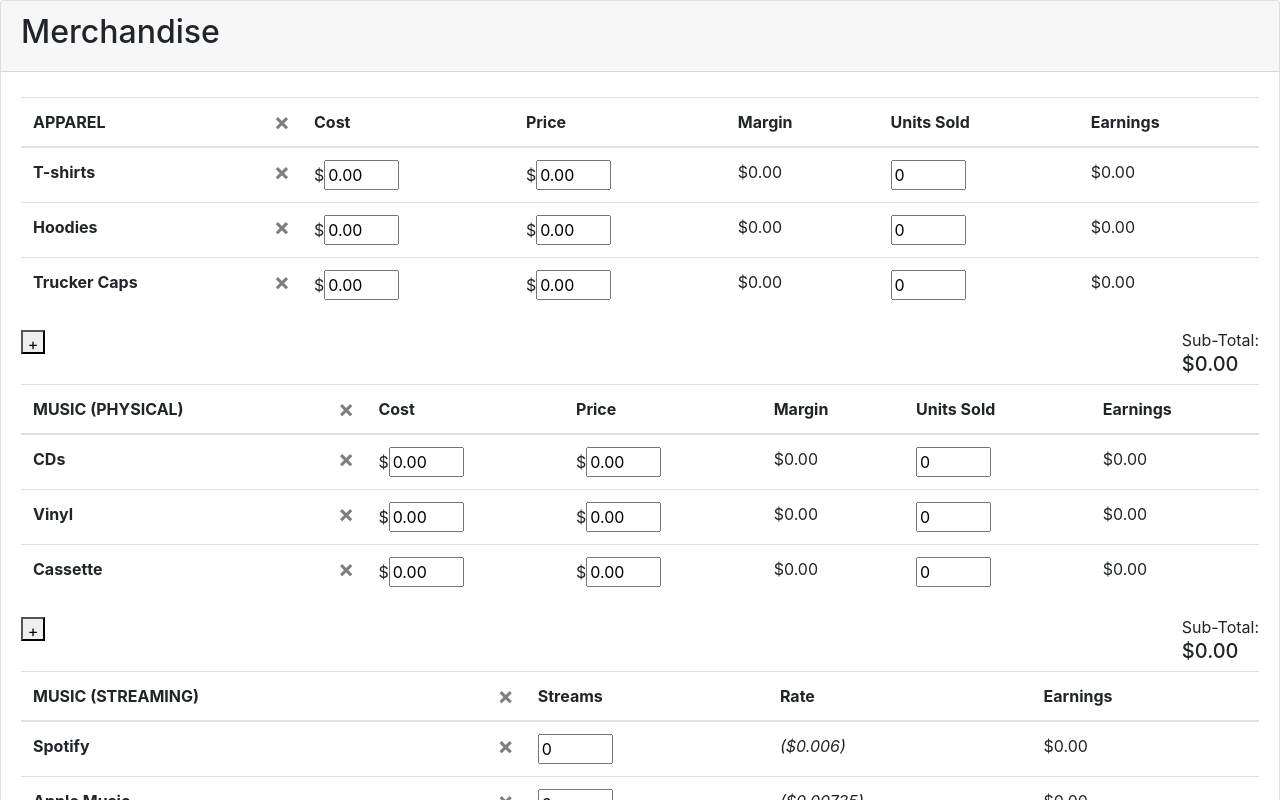
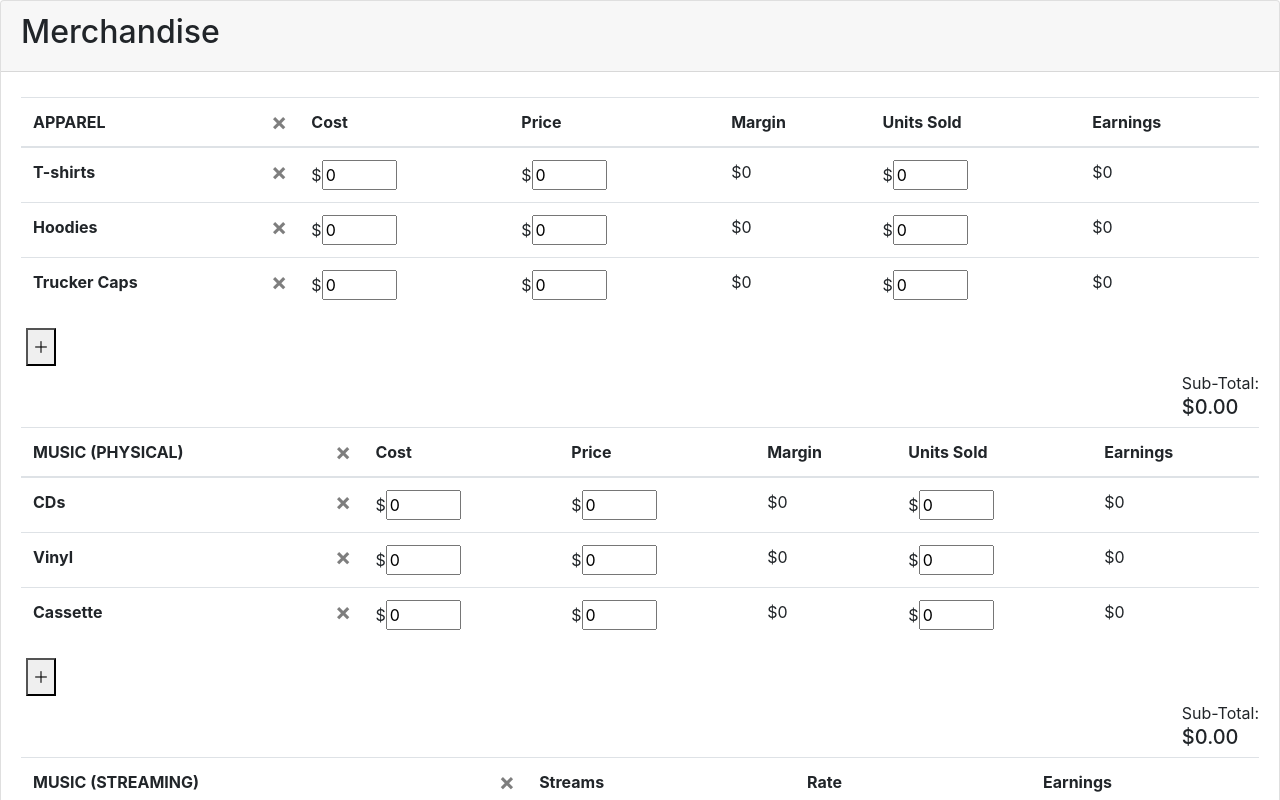
Before and after one commit to perfa/band-incomes, a React app: page / in a window 1280 px wide. Shown: the top 800 px of the page. Built offline with nearby package versions, Linux system fonts and the light colour scheme.

Commit message:
Hooks: attempted by rewrite

```diff
--- a/src/app.jsx
+++ b/src/app.jsx
@@ -9,14 +9,32 @@ import 'bootstrap/dist/css/bootstrap.min.css';
 
 
 function App() {
+    const unitValues = (row, col, val) => {
+        row.values[col] = val;
+        const { price, cost, units } = row.values;
+        const  margin = Math.round(100 * (price - cost)) / 100;
+
+        row.values.margin = margin;
+        row.values.total = margin * units;
+    }
+    const streamValues = (row, col, val) => {
+        row.values[col] = val;
+        const { streams, rate } = row.values;
+        const total = Math.round(100 * (streams * rate)) / 100;
+
+        row.values.total = total
+    }
     const defaults = [
         new TableData(0, 'Apparel', UnitSalesTable, false),
         new TableData(1, 'Music (Physical)', UnitSalesTable, false),
         new TableData(2, 'Music (Streaming)', StreamsTable, false)
     ]
-    defaults[0].rows = [ new RowData(0, 'T-shirts', false), new RowData(0, 'Hoodies', false), new RowData(0, 'Trucker Caps', false) ]
-    defaults[1].rows = [ new RowData(0, 'CDs', false), new RowData(0, 'Vinyl', false), new RowData(0, 'Cassette', false) ]
-    defaults[2].rows = [ new RowData(0, 'Spotify', false), new RowData(0, 'Apple Music', false), new RowData(0, 'Tidal', false) ]
+    defaults[0].rows = [ new RowData(0, 'T-shirts', false, unitValues), new RowData(1, 'Hoodies', false, unitValues), new RowData(2, 'Trucker Caps', false, unitValues) ]
+    defaults[1].rows = [ new RowData(0, 'CDs', false, unitValues), new RowData(1, 'Vinyl', false, unitValues), new RowData(2, 'Cassette', false, unitValues) ]
+    defaults[2].rows = [ new RowData(0, 'Spotify', false, streamValues), new RowData(1, 'Apple Music', false, streamValues), new RowData(2, 'Tidal', false, streamValues) ]
+    defaults[0].index = 2
+    defaults[1].index = 2
+    defaults[2].index = 2
     defaults[2].rows[0].values.rate = 0.006
     defaults[2].rows[1].values.rate = 0.00735
     defaults[2].rows[2].values.rate = 0.01284
--- a/src/components/calculator.jsx
+++ b/src/components/calculator.jsx
@@ -62,15 +62,19 @@ export class Calculator extends React.Component {
         this.setState(newState);
     }
 
-    onValueChange(index, rowIndex, value) {
+    onValueChange(index, rowIndex, col, value) {
         const newState = {categories: [...this.state.categories]}
         const table = newState.categories.find(t => t.index === index);
         const row = table.rows.find(r => r.index === rowIndex);
-        row.updateValue(value);
-
-        newState.total = this.state.categories.reduce((acc, t) => acc + t.total(), 0);
+        row.updateValue(col, value);
+        newState.total = newState.categories.reduce((acc, t) => acc + t.total(), 0)
 
         this.setState(newState);
+    }
+
+    onNameChange(named, value) {
+        named.rename(value);
+        return named;
     }
 
     tableCreator(type, close) {
@@ -83,7 +87,19 @@ export class Calculator extends React.Component {
                 <div className="card-header">{this.props.children}</div>
                 <div className="card-body">
                         {this.state.categories.map( table => {
-                            return React.createElement(table.type, {key: table.name, table: table, rowFuncs: {addRow: this.addRow, removeRow: this.removeRow}, tableFuncs: {removeTable: this.removeTable, renameTable: this.renameTable}, onValueChange: this.onValueChange});
+                            return React.createElement(
+                                table.type,
+                                {
+                                    key: table.name,
+                                    table: table,
+                                    addRow: this.addRow,
+                                    removeRow: this.removeRow,
+                                    removeTable: this.removeTable,
+                                    renameTable: this.renameTable,
+                                    onNameChange: this.onNameChange,
+                                    onValueChange: this.onValueChange
+                                }
+                                );
                         })}
                         <div className="calc-footer">
                             <hr/>
--- a/src/components/categorytable.jsx
+++ b/src/components/categorytable.jsx
@@ -1,6 +1,6 @@
 import React from 'react';
 
-import { UnitSalesRow, StreamsRow } from '.';
+import { Row } from '.';
 import { dollarString } from '../utilities';
 
 
@@ -11,8 +11,6 @@ export class CategoryTable extends React.Component {
             renaming: props.table.renaming,
         };
         this.headings = ['To', 'Be', 'Done']
-        this.addRow = this.addRow.bind(this);
-        this.removeRow = this.removeRow.bind(this);
         this.onRename = this.onRename.bind(this);
         this.onRemove = this.onRemove.bind(this);
         this.rename = this.rename.bind(this);
@@ -20,24 +18,14 @@ export class CategoryTable extends React.Component {
         this.rowFor = this.rowFor.bind(this);
     }
 
-    addRow(event) {
-        event.preventDefault();
-        this.props.rowFuncs.addRow(this.props.table.index);
-    }
-
-    removeRow(index) {
-        this.props.rowFuncs.removeRow(this.props.table.index, index);
-        this.forceUpdate();
-    }
-
     onRename(event) {
         this.setState({name: event.target.value});
-        this.props.tableFuncs.renameTable(this.props.table.index, event.target.value);
+        this.props.renameTable(this.props.table.index, event.target.value);
     }
 
     onRemove(event) {
         event.preventDefault();
-        this.props.tableFuncs.removeTable(this.props.table.index);
+        this.props.removeTable(this.props.table.index);
     }
 
     finishRename(event) {
@@ -50,7 +38,7 @@ export class CategoryTable extends React.Component {
         // Should effectively always be the same value, see onRename above
         var newName = event.target.value;
         this.setState({name: newName, renaming: false});
-        this.props.tableFuncs.renameTable(this.props.table.index, newName);
+        this.props.renameTable(this.props.table.index, newName);
     }
 
     rename() {
@@ -69,7 +57,7 @@ export class CategoryTable extends React.Component {
                 <thead>
                     <tr>
                         <th className="tablename" scope="col">
-                            <button type="button" className="close" aria-label="remove"><span onClick={this.onRemove} aria-hidden="true">&times;</span></button>
+                            <button type="button" className="close" aria-label="remove"><span onClick={e => this.props.removeTable(this.props.table.index)} aria-hidden="true">&times;</span></button>
                             {
                             this.state.renaming
                             ?
@@ -88,7 +76,7 @@ export class CategoryTable extends React.Component {
                 </tbody>
             </table>
             <div>
-                <button className="add-button" onClick={this.addRow}>+</button>
+                <button className="add-button" onClick={e => this.props.addRow(this.props.table.index)}>&#65291;</button>
                 <div className="float-right">
                     <span>Sub-Total:</span>
                     <h5>${dollarString(table.total())}</h5>
@@ -104,10 +92,30 @@ export class UnitSalesTable extends CategoryTable {
     constructor(props) {
         super(props);
         this.headings = ['Cost', 'Price', 'Margin', 'Units Sold', 'Earnings']
+        this.onValue = this.onValue.bind(this);
+    }
+
+    onValue(name, col, value) {
+        const row = this.props.table.rows.filter((r) => r.name === name)[0];
+        this.props.onValueChange(row, col, value);
     }
 
     rowFor(row) {
-        return <UnitSalesRow key={row.name} row={row} removeRow={this.removeRow} onValueChange={(rowIndex, e) => this.props.onValueChange(this.props.table.index, rowIndex, e)}></UnitSalesRow>;
+        if(Object.keys(row.values).length == 0 )
+            row.values = {cost:0, price: 0, margin: NaN, units:0, total:NaN}
+        const values = Object.entries(row.values).reduce((list, obj) => {
+            const [col, val] = obj;
+            list.push({column: col, value: isNaN(val) ? 0 : val, editable: col !== "margin" && col !== "total"})
+            return list;
+        }, [])
+
+        return <Row
+                key={row.name}
+                name={row.name}
+                values={values}
+                row={row}
+                {...this.props}
+               />;
     }
 }
 
@@ -118,6 +126,20 @@ export class StreamsTable extends CategoryTable {
     }
 
     rowFor(row) {
-        return <StreamsRow key={row.name} row={row} removeRow={this.removeRow} onValueChange={(rowIndex, e) => this.props.onValueChange(this.props.table.index, rowIndex, e)}></StreamsRow>;
+        if(Object.keys(row.values).length == 1 )
+            row.values = {streams: 0, ...row.values, total: NaN}
+        const values = Object.entries(row.values).reduce((list, obj) => {
+            const [col, val] = obj;
+            list.push({column: col, value: isNaN(val) ? 0 : val, editable: col !== "rate" && col !== "total"})
+            return list;
+        }, [])
+
+        return <Row
+                key={row.name}
+                name={row.name}
+                values={values}
+                row={row}
+                {...this.props}
+                />;
     }
 }
--- a/src/components/index.js
+++ b/src/components/index.js
@@ -1,3 +1,3 @@
 export { UnitSalesTable, StreamsTable } from './categorytable';
-export { UnitSalesRow, StreamsRow } from './unitsalesrow';
+export { Row } from './unitsalesrow';
 export { Calculator } from './calculator';
--- a/src/components/unitsalesrow.jsx
+++ b/src/components/unitsalesrow.jsx
@@ -1,157 +1,92 @@
-import React from 'react';
-import { dollarString } from '../utilities';
+import React, { useReducer } from 'react';
 
 
-class ValueRow extends React.Component {
-    constructor(props) {
-        super(props);
-        this.state = {
-            renaming: props.row.renaming
-        };
+export function Row(props) {
+    const { table, row, name, values, removeRow, onValueChange, onNameChange }  = props
+    const selectAll = (e) => e.target.select();
 
-        this.onRemove = this.onRemove.bind(this);
-        this.onChange = this.onChange.bind(this);
-        this.onRename = this.onRename.bind(this);
-        this.startRename = this.startRename.bind(this);
-        this.finishRename = this.finishRename.bind(this);
+    const [state, dispatch] = useReducer((state, action) => {
+        switch(action.type) {
+            case 'CHANGE':
+                return {
+                    ...state,
+                    name: onValueChange(table.index, row.index, action.col, action.value),
                 }
-
-    onRemove(event) {
-        event.preventDefault();
-        this.props.removeRow(this.props.row.index);
+            case 'ENTER':
+            case 'BLUR':
+                return {
+                    ...state,
+                    renaming: false,
+                    name: onNameChange(name, action.value),
                 }
-
-    onChange(col, event) {
-        event.preventDefault();
-        this.props.row.updateValue(col, event.target.value);
+            case 'RENAME':
+                return {
+                    ...state,
+                    name: onNameChange(name, action.value),
                 }
-
-    onRename(event) {
-        this.props.row.rename(event.target.value);
-        this.setState({item: event.target.value});
+            case 'CLICK':
+                return {
+                    ...state,
+                    renaming: true,
                 }
-
-    finishRename(event) {
-        if (event.type === "keydown") {
-            if (event.key !== "Enter") {
-                return true;
+            default: return state;
         }
-            event.preventDefault();
-        }
-        this.props.row.renaming = false;
-        this.props.row.rename(event.target.value);
-        this.setState({item: event.target.value, renaming: false});
-        return;
-    }
-
-    startRename() {
-        this.props.row.renaming = true;
-        this.setState({renaming: true});
-    }
-}
-
-
-export class UnitSalesRow extends ValueRow {
-    constructor(props) {
-        super(props);
-        props.row.values = Object.assign({cost: 0, price: 0, margin: 0, units: 0, total: 0}, props.row.values)
-    }
-
-    onChange(col, event) {
-        super.onChange(col, event);
-
-        const { row } = this.props;
-        const { price, cost, units } = row.values;
-        const  margin = Math.round(100 * (price - cost)) / 100;
-
-        row.updateValue('total', margin * units);
-        row.updateValue('margin', margin);
-
-        this.props.onValueChange(row.index, this.props.row.values.total);
-    }
-
-    render() {
-        const { row } = this.props;
-        const item = row.name;
-        const units = row.values.units;
-        const margin = dollarString(row.values.margin);
-        const cost = dollarString(row.values.cost);
-        const price = dollarString(row.values.price);
-        const total = dollarString(row.values.total);
+    }, {name: name, renaming: false})
 
     return (
-            <tr key={item}>
+         <tr key={name}>
             <th scope="col">
-                <button type="button" className="close" aria-label="remove"><span onClick={this.onRemove} aria-hidden="true">&times;</span></button>
-                {row.renaming
+                <button
+                    type="button"
+                    className="close"
+                    aria-label="remove"
+                >
+                    <span
+                        onClick={(e) => { removeRow(table.index, row.index); }}
+                        aria-hidden="true"
+                    >
+                        &times;
+                    </span>
+                </button>
+                {state.renaming
                 ?
-                <input type="text" className="namefield" value={item} onChange={this.onRename} onBlur={this.finishRename} onKeyDown={this.finishRename} autoFocus></input>
+                <input
+                    type="text"
+                    className="namefield"
+                    value={name}
+                    onChange={(e) => dispatch({type: 'RENAME', value: e.target.value})}
+                    onBlur={(e) => dispatch({type: 'BLUR', value: e.target.value})}
+                    onKeyDown={(e) => {if(e.key + e.type === 'Enterkeydown') dispatch({type: 'ENTER', value: e.target.value})}}
+                    autoFocus
+                ></input>
                 :
-                <span onClick={this.startRename}>{item}</span>
+                <span onClick={(e) => {dispatch({type: 'CLICK'})}}>{name}</span>
                 }
             </th>
-            <td key={`${item}cost`}>
-                $<input className="valuefield" type="number" name="cost" min="0" step="0.01" defaultValue={cost} onChange={e => this.onChange('cost', e)}>
-                </input>
+            {
+                values.map(columnValue => {
+                    const { editable, column, value } = columnValue;
+                    return (
+                        <td key={name + column}>
+                            ${editable
+                            ?
+                            <input
+                                className="valuefield"
+                                type="number"
+                                name="cost"
+                                min="0"
+                                step="0.01"
+                                defaultValue={value}
+                                onChange={(e) => dispatch({type: 'CHANGE', col: column, value: e.target.value})}
+                                onFocus={selectAll}
+                            />
+                            :
+                            <span>{value}</span>
+                            }
                         </td>
-            <td key={`${item}price`}>
-                $<input className="valuefield" type="number" name="price" min="0" step="0.01" defaultValue={price} onChange={e => this.onChange('price', e)}>
-                </input>
-            </td>
-            <td key={`${item}margin`}>${margin}</td>
-            <td key={`${item}units`}>
-                <input className="valuefield" type="number" name="units" min="0" step="1" defaultValue={units} onChange={e => this.onChange('units', e)}>
-                </input>
-            </td>
-            <td key={`${item}total`}>${total}</td>
+                    )
+                })
+            }
         </tr>
     );
 }
-}
-
-
-export class StreamsRow extends ValueRow {
-    constructor(props) {
-        console.log(props.row);
-        super(props);
-        props.row.values = Object.assign({streams: 0, rate: props.rate || 0, total: 0}, props.row.values)
-    }
-
-    onChange(col, event) {
-        super.onChange(col, event);
-
-        const { row } = this.props;
-        const { streams, rate } = row.values;
-        const total = Math.round(100 * (streams * rate)) / 100;
-
-        row.updateValue('total', total);
-        this.props.onValueChange(row.index, row.values.total);
-    }
-
-    render() {
-        const { row } = this.props;
-        const item = row.name;
-        const { streams, rate, total } = row.values;
-        const dollartotal = dollarString(total);
-
-        return (
-        <tr key={item}>
-            <th scope="col">
-                <button type="button" className="close" aria-label="remove"><span onClick={this.onRemove} aria-hidden="true">&times;</span></button>
-                {row.renaming
-                ?
-                <input type="text" className="namefield" value={item} onChange={this.onRename} onBlur={this.finishRename} onKeyDown={this.finishRename} autoFocus></input>
-                :
-                <span onClick={this.startRename}>{item}</span>
-                }
-            </th>
-            <td key={`${item}streams`}>
-                <input className="valuefield" type="number" name="streams" min="0" step="1" defaultValue={streams} onChange={e => this.onChange('streams', e)}>
-                </input>
-            </td>
-            <td key={`${item}rate`}><i>(${rate})</i></td>
-            <td key={`${item}total`}>${dollartotal}</td>
-        </tr>
-        );
-    }
-}
--- a/src/utilities.js
+++ b/src/utilities.js
@@ -18,26 +18,32 @@ export function newName(names) {
 }
 
 export class RowData {
-    constructor(index, name, renaming=true) {
+    constructor(index, name, renaming=true, valueupdate) {
         this.index = index;
         this.name = name;
         this.renaming = renaming;
-        this.values = {}
+        this.values = {};
+        this.valueupdate = valueupdate;
     }
 
     rename(newName) {
         this.name = newName;
+        return this;
     }
 
     updateValue(name, value) {
+        if(this.valueupdate){
+            this.valueupdate(this, name, value);
+        }
+
         this.values[name] = value;
     }
 
     total() {
-        if ('total' in this.values) {
-            return this.values.total;
+        if (!this.values.total || isNaN(this.values.total)) {
+            return 0;
         }
-        return 0;
+        return this.values.total;
     }
 }
 
--- a/styles/index.scss
+++ b/styles/index.scss
@@ -1,6 +1,13 @@
 $PRIMARY_COLOR : rgb(243, 103, 126);
+html {
+    box-sizing: border-box;
+  }
+  *, *:before, *:after {
+    box-sizing: inherit;
+  }
 
 body {
+    margin: 0;
     font-family: 'Roboto', sans-serif;
 
     h1 {
@@ -8,6 +15,21 @@ body {
         color: $PRIMARY_COLOR;
         font-weight: 400;
     }
+}
+
+button {
+    display: block;
+    padding: 0;
+    font-family: inherit;
+    user-select: none;
+    cursor: pointer;
+    outline: none;
+
+    -webkit-tap-highlight-color: rgba(0,0,0,0);
+}
+
+button:active {
+box-shadow: inset 0px 0px 80px 0px rgba(0,0,0,0.25);
 }
 
 .valuefield {
@@ -31,8 +53,8 @@ body {
 }
 
 .add-button {
-    height: 1.5em;
-    width: 1.5em;
-    padding: inherit;
+    padding: 5px;
+    margin-left: 5px;
+    margin-bottom: 5px;
     vertical-align: middle;
 }
```
Lines whose indentation alone changed are shown as unchanged.
